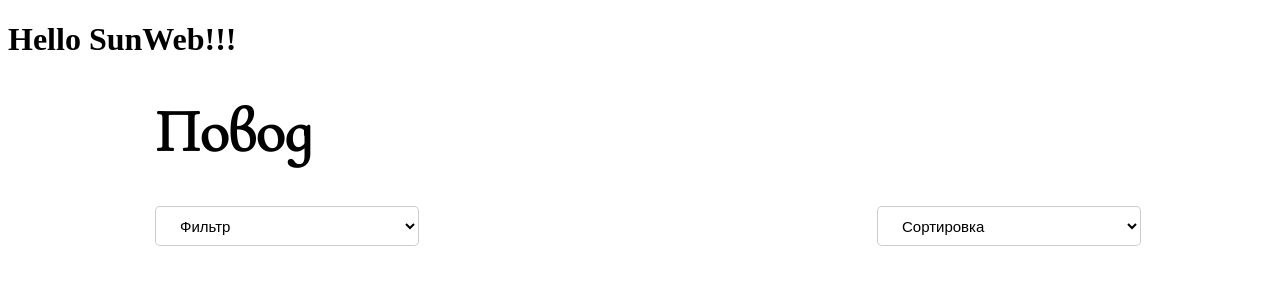
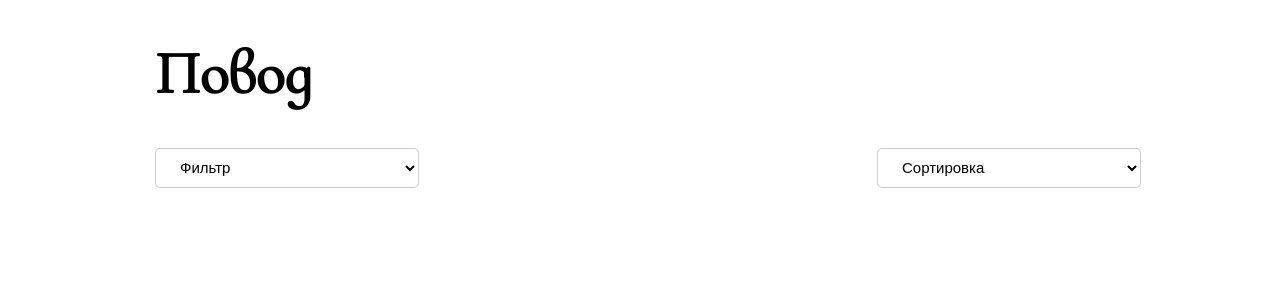
Before and after one commit to Van4ikKov/group_28032022, a plain HTML site: page index.html in a window 1280 px wide. Drawn offline with Linux system fonts and the light colour scheme.

Commit message:
4/add-selects-delet-h1-helloSunweb

```diff
--- a/index.html
+++ b/index.html
@@ -7,7 +7,6 @@
     <meta name="viewport" content="width=device-width, initial-scale=1.0">
     <title>Document</title>
     <link rel="stylesheet" href="style.css">
-
     <link rel="preconnect" href="https://fonts.googleapis.com">
     <link rel="preconnect" href="https://fonts.gstatic.com" crossorigin>
     <link href="https://fonts.googleapis.com/css2?family=Cormorant+Infant&family=Montserrat&display=swap"
@@ -15,7 +14,6 @@
 </head>
 
 <body>
-    <h1>Hello SunWeb!!!</h1>
     <div class="selects">
         <div class="selects_header">
             <h2>Повод</h2>
```
